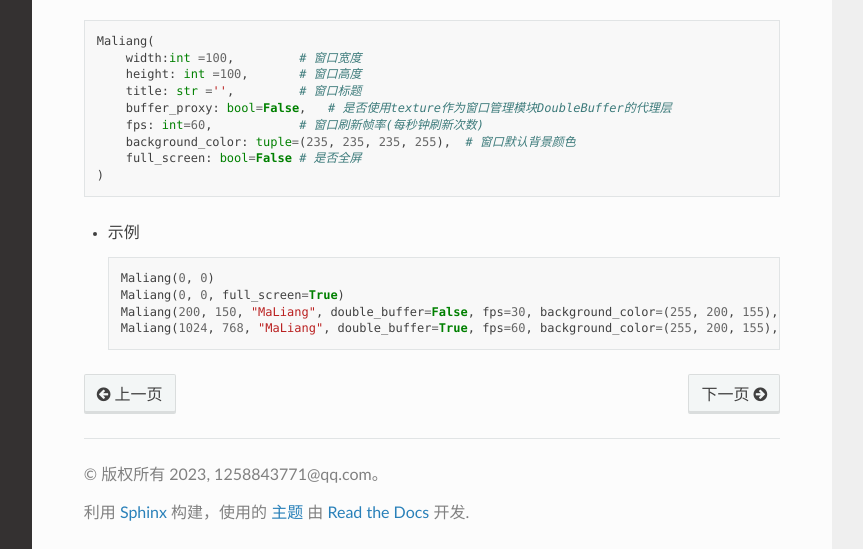
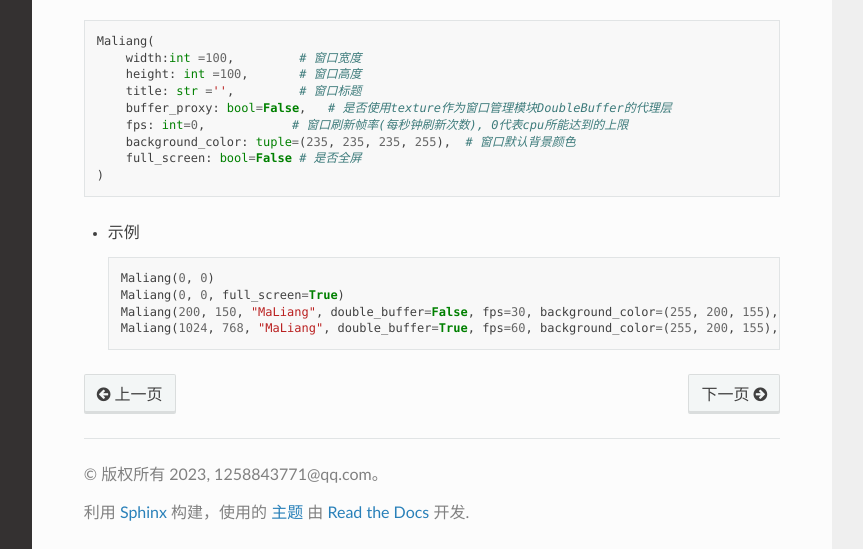
Before and after one commit to MLGB-bot/maliang, a Sphinx documentation site: the page built from docs/source/examples/ahead/window.rst, in a window 1280 px wide and 1127 px high, cut to the strip 578-1127 px from the top of the window. Shown: the whole strip, without its empty margins (268-1131 px from the left). Built offline with Sphinx 7.4.7 and the Read the Docs theme 2.0.0, drawn with Linux system fonts in a browser that asks for light colours.

Commit message:
fps in doc explain

```diff
--- a/docs/source/examples/ahead/window.rst
+++ b/docs/source/examples/ahead/window.rst
@@ -19,7 +19,7 @@
         height: int =100,       # 窗口高度
         title: str ='',         # 窗口标题
         buffer_proxy: bool=False,   # 是否使用texture作为窗口管理模块DoubleBuffer的代理层
-        fps: int=60,            # 窗口刷新帧率(每秒钟刷新次数)
+        fps: int=0,            # 窗口刷新帧率(每秒钟刷新次数), 0代表cpu所能达到的上限
         background_color: tuple=(235, 235, 235, 255),  # 窗口默认背景颜色
         full_screen: bool=False # 是否全屏
     )
```
